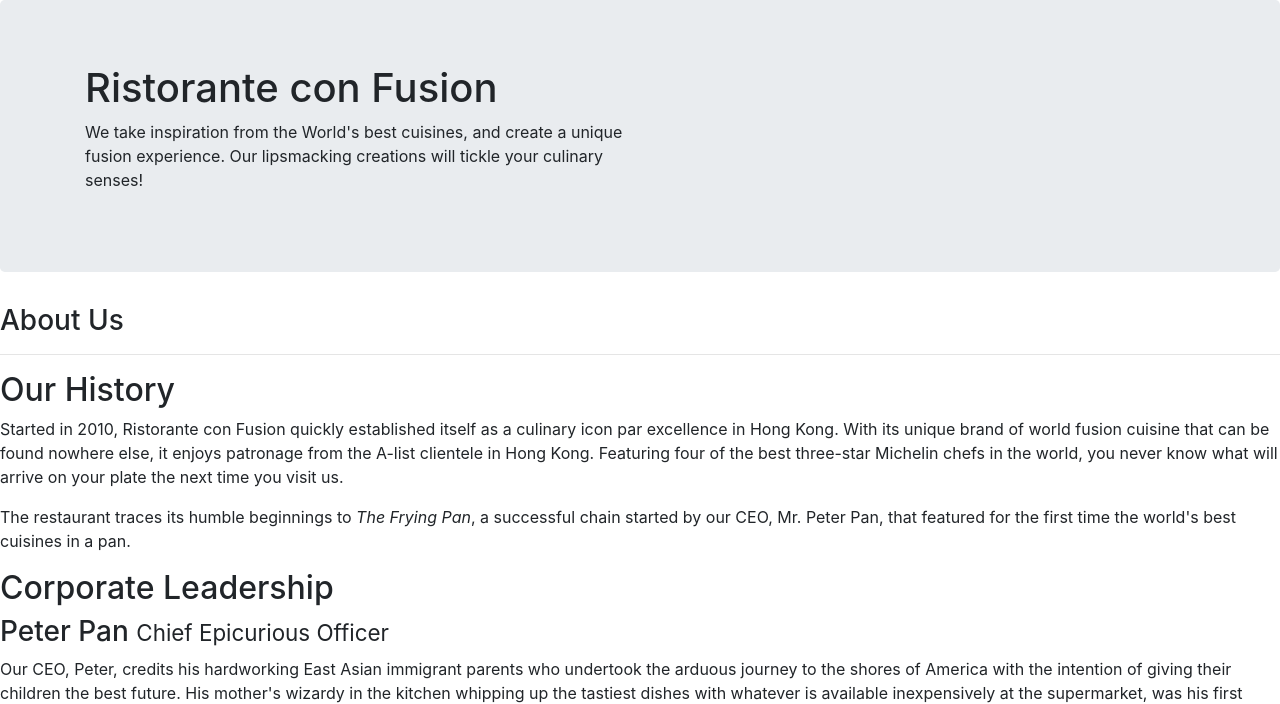
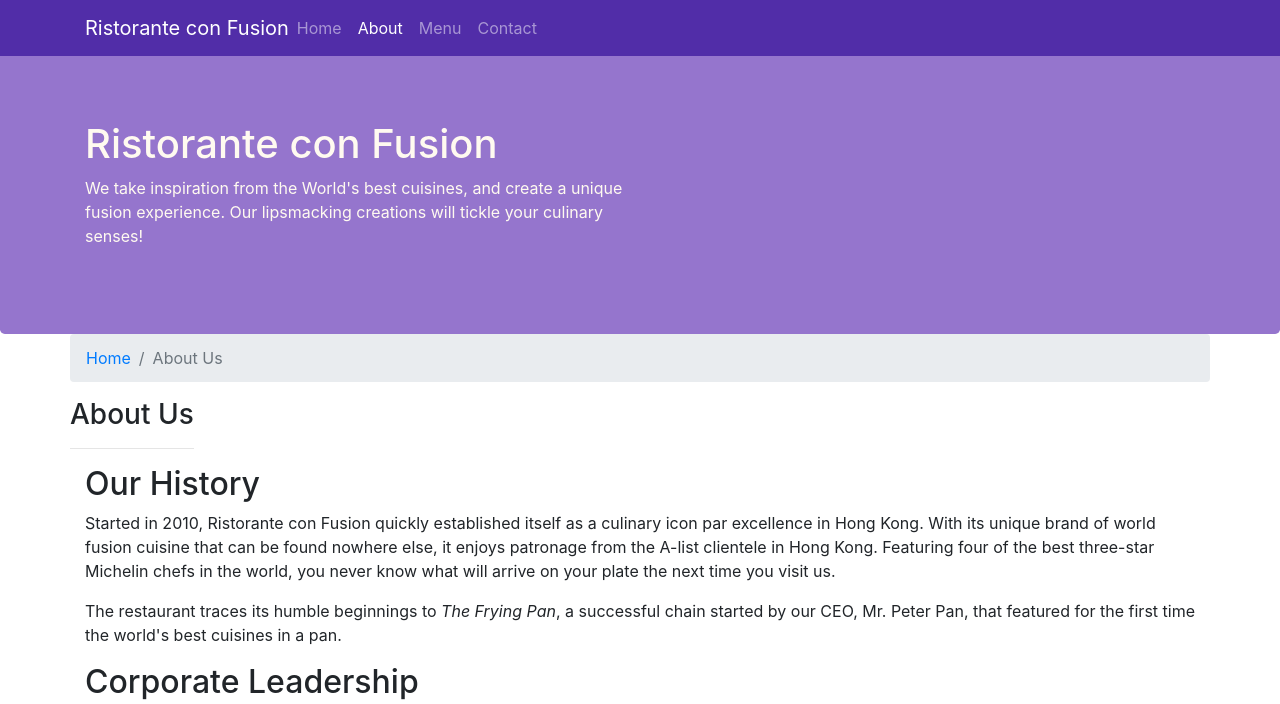
Before and after one commit to work-beardofdoom/Front-End-Web-Development, a website: page aboutus.html in a window 1280 px wide. Shown: the top 704 px of the page. Drawn offline with nearby package versions, Linux system fonts and the light colour scheme.

Commit message:
breadcrumbs and navbar

```diff
--- a/aboutus.html
+++ b/aboutus.html
@@ -7,11 +7,25 @@
     <meta http-equiv="x-ua-compatible" content="ie=edge">
     <title>Ristorante Con Fusion: About Us</title>
     <link rel="stylesheet" href="node_modules/bootstrap/dist/css/bootstrap.min.css">
-    <link rel="stylesheet" href="css/styles_assignment.css">
+    <link rel="stylesheet" href="css/styles.css">
 </head>
 
 <body>
-
+    <nav class="navbar navbar-dark navbar-expand-sm fixed-top">
+        <div class="container">
+            <button class="navbar-toggler" type="button" data-toggle="collapse" data-target="#Navbar">
+                <span class="navbar-toggler-icon"></span>
+            </button>
+            <a class="navbar-brand mr-auto" href="#">Ristorante con Fusion</a>
+            <div class="collapse navbar-collapse" id="Navbar">
+            <ul class="navbar-nav mr-auto">
+                <li class="nav-item"><a class="nav-link" href="index.html">Home</a></li>
+                <li class="nav-item active"><a class="nav-link" >About</a></li>
+                <li class="nav-item"><a class="nav-link" href="#">Menu</a></li>
+                <li class="nav-item"><a class="nav-link" href="#">Contact</a></li>
+            </ul></div>
+        </div>
+    </nav>
     <header class="jumbotron">
         <div class="container">
             <div class="row row-header">
@@ -25,8 +39,12 @@
         </div>
     </header>
 
-    <div>
-        <div>
+    <div class="container">
+        <div class="row">
+            <ol class="col-12 breadcrumb">
+                <li class="breadcrumb-item"><a href="index.html">Home</a></li>
+                <li class="breadcrumb-item active"><a>About Us</a></li>
+            </ol>
             <div>
                <h3>About Us</h3>
                <hr>
@@ -66,7 +84,7 @@
                 <div class="col-4 offset-1 col-sm-2">
                     <h5>Links</h5>
                     <ul class="list-unstyled">
-                        <li><a href="#">Home</a></li>
+                        <li><a href="index.html">Home</a></li>
                         <li><a href="#">About</a></li>
                         <li><a href="#">Menu</a></li>
                         <li><a href="#">Contact</a></li>
--- a/css/styles.css
+++ b/css/styles.css
@@ -29,6 +29,12 @@
     color:#0f0f0f;
 }
 
-.navbar-nav{
-    padding-left:20%
+body{
+    padding: 50px 0px 0px 0px ;
+    z-index: 0;
 }
+
+.navbar-dark{
+    background-color: #512DA8;
+
+}
```
Also changed, not shown: index.html (+8 -4 lines).
